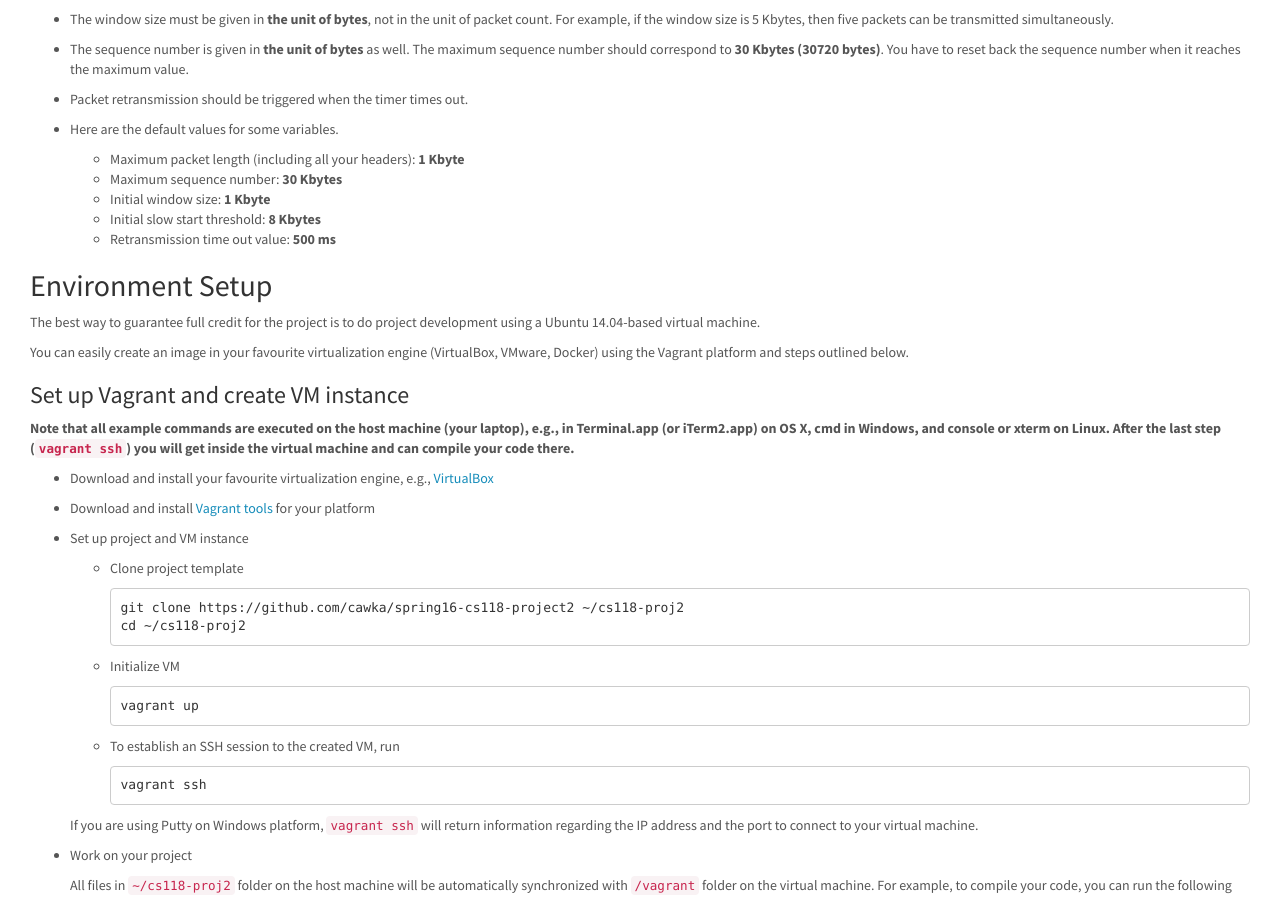
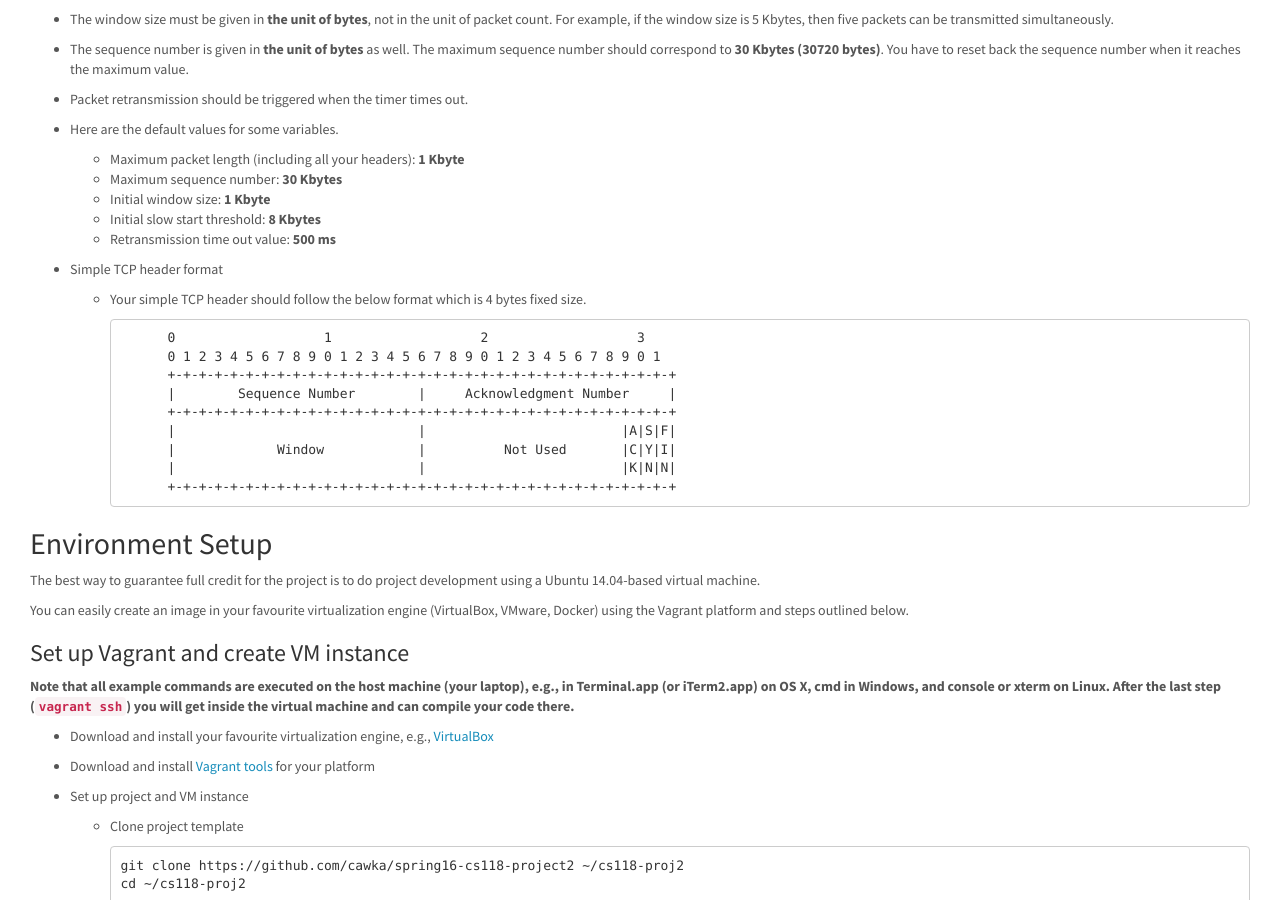
Before and after one commit to cawka/cs118-spring2016, a Jekyll site: the page built from project-2.md, in a window 1280 px wide and 900 px high, scrolled down 2856 px. Built offline with Jekyll 4.4.1, drawn with Linux system fonts in a browser that asks for light colours.

Commit message:
add header format

```diff
--- a/project-2.md
+++ b/project-2.md
@@ -156,6 +156,20 @@ are four types of output messages and should follow the formats below.
     * Initial slow start threshold: **8 Kbytes**
     * Retransmission time out value: **500 ms**
 
+- Simple TCP header format
+
+    * Your simple TCP header should follow the below format which is 4 bytes fixed size.
+
+                0                   1                   2                   3
+                0 1 2 3 4 5 6 7 8 9 0 1 2 3 4 5 6 7 8 9 0 1 2 3 4 5 6 7 8 9 0 1
+                +-+-+-+-+-+-+-+-+-+-+-+-+-+-+-+-+-+-+-+-+-+-+-+-+-+-+-+-+-+-+-+-+
+                |        Sequence Number        |     Acknowledgment Number     |
+                +-+-+-+-+-+-+-+-+-+-+-+-+-+-+-+-+-+-+-+-+-+-+-+-+-+-+-+-+-+-+-+-+
+                |                               |                         |A|S|F|
+                |             Window            |          Not Used       |C|Y|I|
+                |                               |                         |K|N|N|
+                +-+-+-+-+-+-+-+-+-+-+-+-+-+-+-+-+-+-+-+-+-+-+-+-+-+-+-+-+-+-+-+-+
+
 ## Environment Setup
 
 The best way to guarantee full credit for the project is to do project development using a Ubuntu 14.04-based virtual machine.
```
